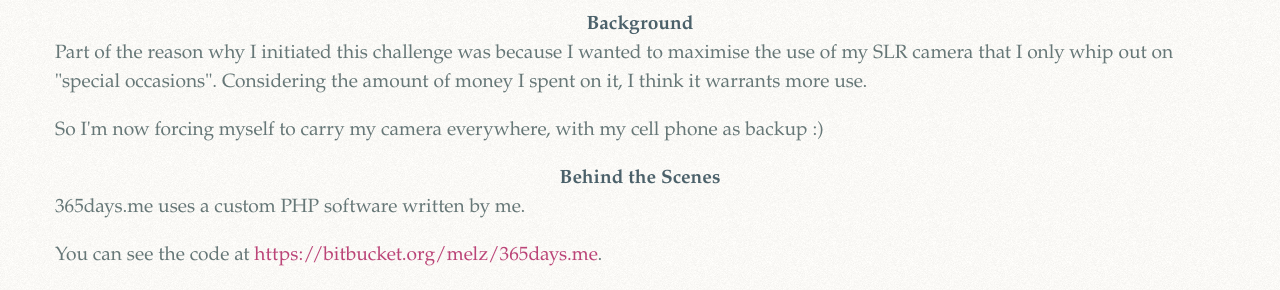
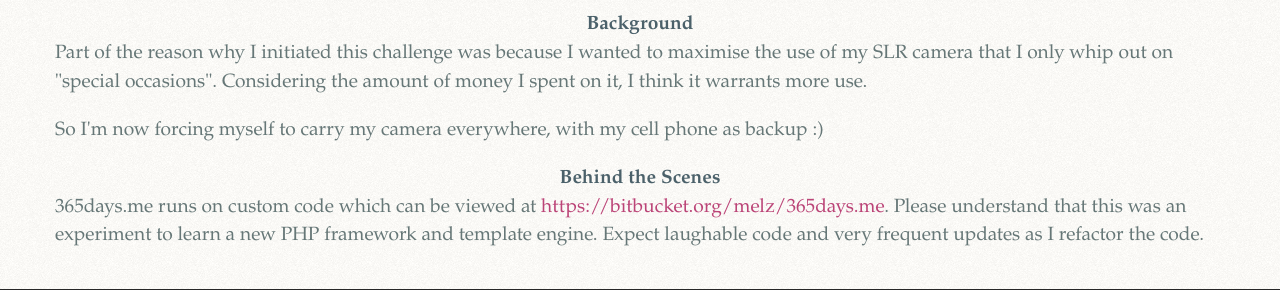
Before and after one commit to melz/365days, a PHP site: template views/about.html.twig in a window 1280 px wide. Shown: the part 258-548 px from the top of the page. Run offline with PHP 8.4, Linux system fonts and the light colour scheme; the template is opened without the code that fills it, so the values that code supplies are empty; some libraries are stand-ins or nearby versions.

Commit message:
About: Updates to text.

```diff
--- a/views/about.html.twig
+++ b/views/about.html.twig
@@ -10,6 +10,5 @@
 <p>So I'm now forcing myself to carry my camera everywhere, with my cell phone as backup :)</p>
 
 <h3>Behind the Scenes</h3>
-<p>365days.me uses a custom PHP software written by me.</p>
-<p>You can see the code at <a href="https://bitbucket.org/melz/365days.me" rel="external">https://bitbucket.org/melz/365days.me</a>.</p>
+<p>365days.me runs on custom code which can be viewed at <a href="https://bitbucket.org/melz/365days.me" rel="external">https://bitbucket.org/melz/365days.me</a>. Please understand that this was an experiment to learn a new PHP framework and template engine. Expect laughable code and very frequent updates as I refactor the code.</p>
 {% endblock %}
```
